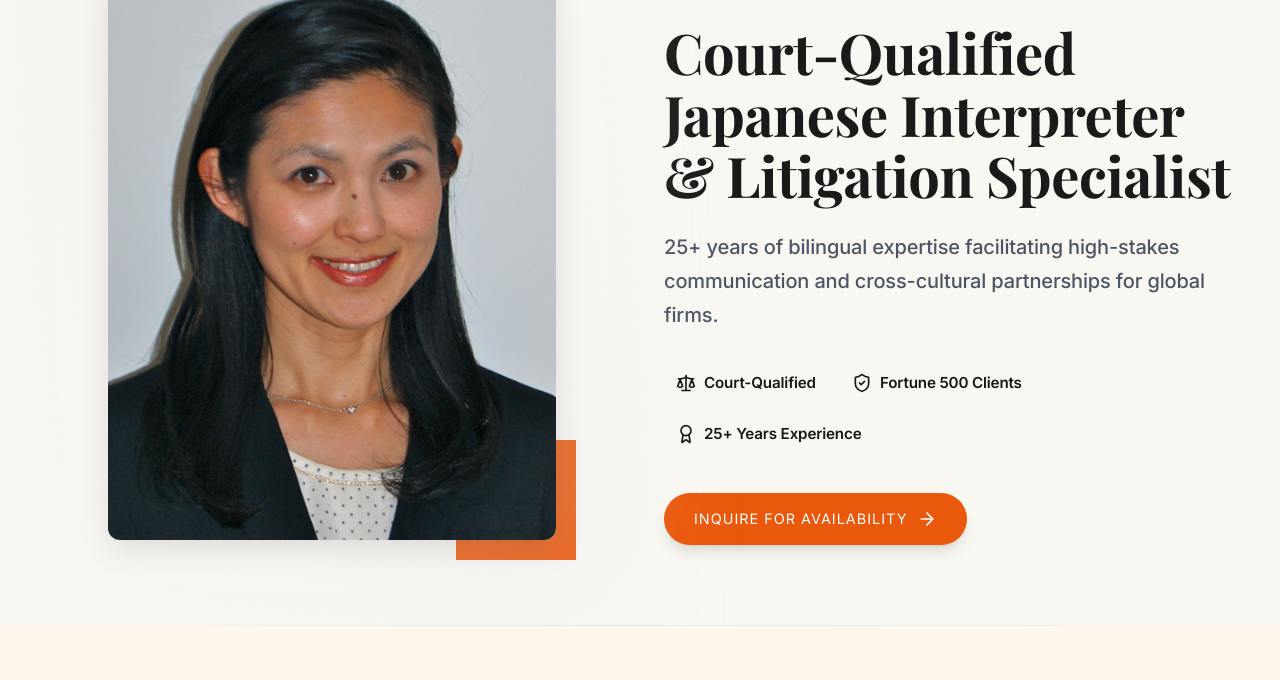
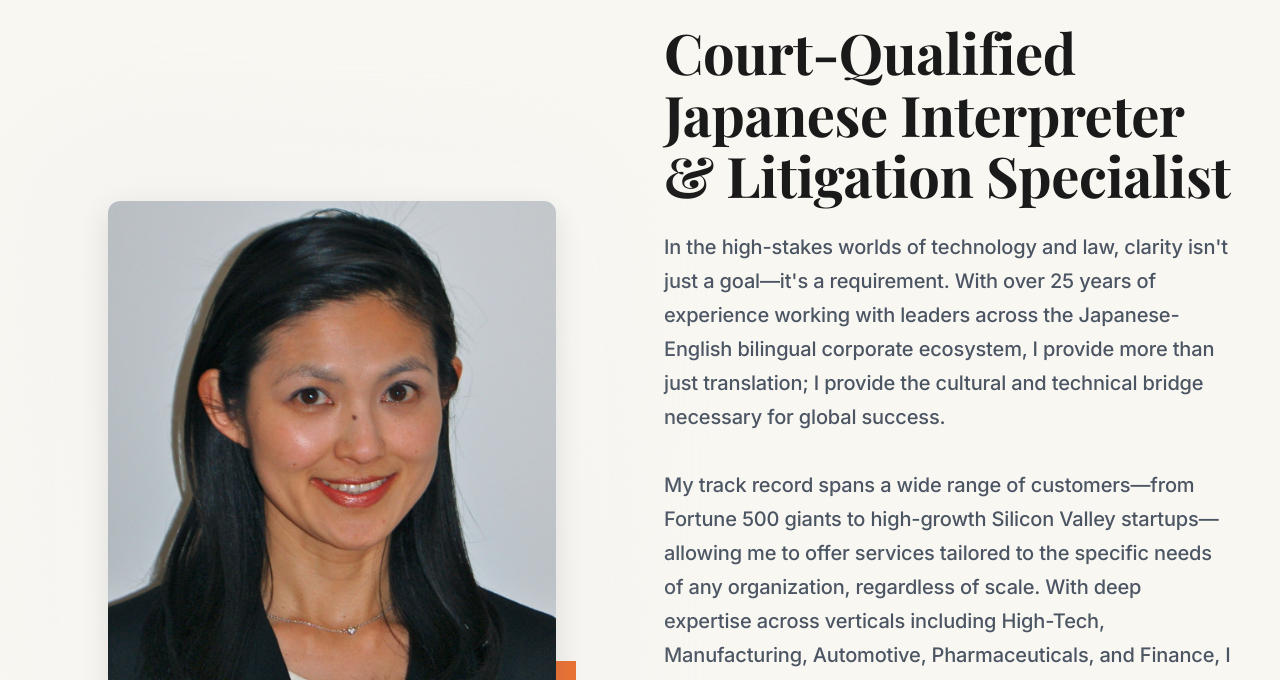
Before and after one commit to k1ek1ng/ExLingo, a website: page index.html in a window 1280 px wide. Shown: the part 120-800 px from the top of the page. Drawn offline with nearby package versions, Linux system fonts and the light colour scheme.

Commit message:
Update hero description and Japanese translations for all sections

```diff
--- a/index.html
+++ b/index.html
@@ -768,7 +768,7 @@
                         </h1>
                     </div>
                     <p class="max-w-xl mx-auto md:mx-0 font-medium" style="font-size: 1.25rem; color: #4b5563; line-height: 1.7;" data-i18n="hero.description">
-                        25+ years of bilingual expertise facilitating high-stakes communication and cross-cultural partnerships for global firms.
+                        In the high-stakes worlds of technology and law, clarity isn't just a goal—it's a requirement. With over 25 years of experience working with leaders across the Japanese-English bilingual corporate ecosystem, I provide more than just translation; I provide the cultural and technical bridge necessary for global success.<br><br>My track record spans a wide range of customers—from Fortune 500 giants to high-growth Silicon Valley startups—allowing me to offer services tailored to the specific needs of any organization, regardless of scale. With deep expertise across verticals including High-Tech, Manufacturing, Automotive, Pharmaceuticals, and Finance, I ensure that your mission-critical communications are handled with precision, nuance, and absolute professional integrity.
                     </p>
                     <div class="flex flex-wrap gap-3 pt-2">
                         <span class="badge badge-purple">
@@ -1001,7 +1001,7 @@
                     title1: "Court-Qualified Japanese Interpreter",
                     title2: "& Litigation Specialist",
                     titleJP: "言葉の架け橋",
-                    description: "25+ years of bilingual expertise facilitating high-stakes communication and cross-cultural partnerships for global firms.",
+                    description: "In the high-stakes worlds of technology and law, clarity isn't just a goal—it's a requirement. With over 25 years of experience working with leaders across the Japanese-English bilingual corporate ecosystem, I provide more than just translation; I provide the cultural and technical bridge necessary for global success.<br><br>My track record spans a wide range of customers—from Fortune 500 giants to high-growth Silicon Valley startups—allowing me to offer services tailored to the specific needs of any organization, regardless of scale. With deep expertise across verticals including High-Tech, Manufacturing, Automotive, Pharmaceuticals, and Finance, I ensure that your mission-critical communications are handled with precision, nuance, and absolute professional integrity.",
                     badge1: "Court-Qualified",
                     badge2: "Fortune 500 Clients",
                     badge3: "25+ Years Experience",
@@ -1080,7 +1080,7 @@
                     title1: "Court-Qualified Japanese Interpreter",
                     title2: "& Litigation Specialist",
                     titleJP: "言葉の架け橋",
-                    description: "25年以上のバイリンガル専門知識により、グローバル企業の高難度コミュニケーションと異文化間パートナーシップを促進。",
+                    description: "テクノロジーと法律という極めて重要な分野において、明快さは単なる目標ではなく、必須条件です。日英バイリンガルの企業エコシステムで25年以上にわたりリーダーの方々と歩んできた経験を活かし、単なる翻訳にとどまらない、グローバルな成功に不可欠な『文化と技術の架け橋』を提供いたします。<br><br>フォーチュン500に名を連ねる大企業から、急成長を遂げるシリコンバレーのスタートアップまで、多岐に渡るお客様との実績があるからこそ、組織の規模を問わず、それぞれのニーズに合わせた最適なサービスを提供することが可能です。ハイテク、製造、自動車、製薬、金融など広範な業種で培った深い専門知識を武器に、正確かつ機微に触れるニュアンスまでを再現いたします。プロとしての確固たる誠実さをもって、お客様の極めて重要なコミュニケーションを成功へと導く支援をいたします。",
                     badge1: "法廷資格",
                     badge2: "フォーチュン500クライアント",
                     badge3: "25年以上の経験",
@@ -1117,13 +1117,13 @@
                     toeicDesc: "日本のビジネスエチケットと米国の法的プロトコルにおける深い文化的流暢性",
                     clientsTitle: "主要クライアントと経験",
                     lawFirms: "Am Law 100法律事務所",
-                    lawFirmsDesc: "高難度の訴訟において、法的スペクトラム全体にわたる専門的な日英通訳を提供。知的財産権（IP）、製造物責任（PL）、独占禁止法、環境法、雇用案件における実績のある専門知識。国内で最も権威のある法律事務所とそのグローバルクライアントの信頼できる言語の架け橋として機能。",
-                    tech: "グローバルIT大手からシリコンバレーのスタートアップまで",
-                    techDesc: "フォーチュン500の大手企業からシリコンバレーの次世代イノベーターまで、多様なポートフォリオをサポート。各クライアントの特定の文化、規模、運営ニーズに合わせた高度にカスタマイズされた言語サービスを提供。",
+                    lawFirmsDesc: "高難度の訴訟において専門的な日英通訳を提供。知的財産権（IP）、製造物責任（PL）、独占禁止法、環境法、雇用案件における実績。法律事務所とそのクライアント間の信頼できる言語の架け橋として機能。",
+                    tech: "グローバルIT企業からシリコンバレーのスタートアップまで",
+                    techDesc: "フォーチュン500の大手企業からシリコンバレーの次世代イノベーターまで、多岐に渡るクライアントのサポート。各クライアントの特定の文化、規模、運営ニーズに合わせた高度にカスタマイズされた言語サービスを提供。",
                     financial: "金融機関",
-                    financialDesc: "米国と日本の世界をリードする金融機関をサポートする実績。投資家向け説明会や決算説明会の促進から、監査報告書やコンプライアンス文書の翻訳まで対応。",
-                    government: "公共セクターおよび規制機関",
-                    governmentDesc: "トップティアの政府機関および法執行機関のミッションクリティカルなコミュニケーションを促進する実績。この専門知識は、DOJ、FBI、SEC、その他の規制機関が関与する高難度の調査および規制手続きをサポート。",
+                    financialDesc: "米国と日本の世界をリードする金融機関をサポート。M&AやIR ミーティング、決算説明会における通訳、監査報告書やコンプライアンス文書の翻訳まで対応。",
+                    government: "公共および規制機関",
+                    governmentDesc: "連邦政府機関および法執行機関の支援実績。DOJ、FBI、SEC、その他の規制機関が関与する高難度の捜査および規制手続きにおけるコミュニケーションをサポート。",
                     reference: "参照先はご要望に応じて提供可能"
                 },
                 contact: {
@@ -1167,7 +1167,12 @@
                 }
 
                 if (translation) {
-                    element.textContent = translation;
+                    // Use innerHTML for translations that may contain HTML (like line breaks)
+                    if (translation.includes('<br>') || translation.includes('<strong>') || translation.includes('<em>')) {
+                        element.innerHTML = translation;
+                    } else {
+                        element.textContent = translation;
+                    }
                 }
             });
 
```
